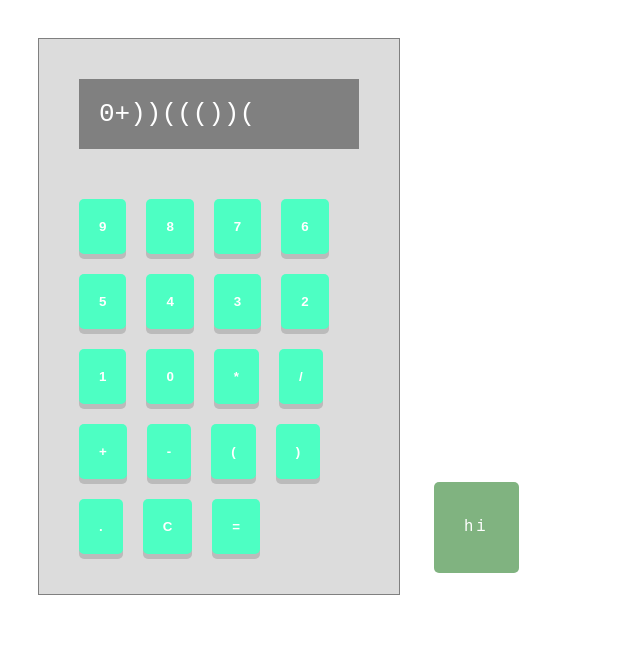
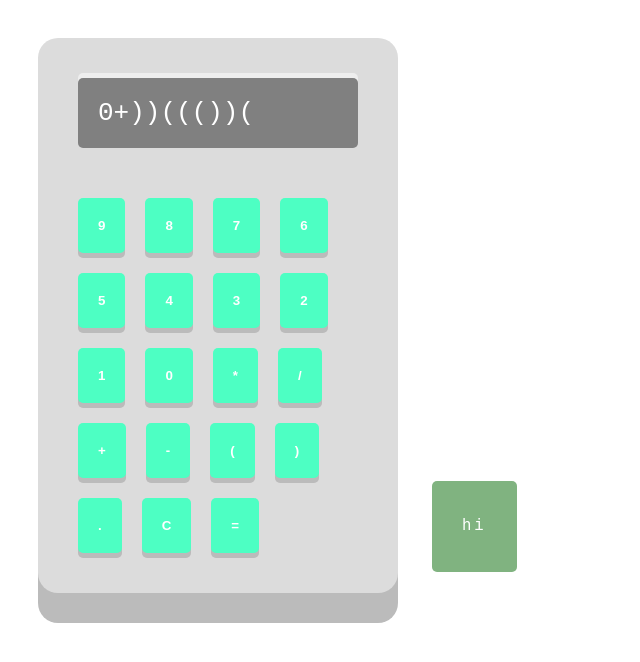
Before and after one commit to samblackmore/calculator, a plain HTML site: page index.html in a window 1280 px wide. Shown: the whole page, without its empty margins (0-640 px from the left). Drawn offline with Linux system fonts and the light colour scheme.

Commit message:
adding shadows

```diff
--- a/style.css
+++ b/style.css
@@ -7,17 +7,18 @@
   background-color: gray;
   color: white;
   overflow-wrap: break-word;
+  border-radius: 5px;
+  box-shadow: 0 -5px #eee;
 }
 
 #calculator {
   display: inline-block;
   margin: 30px;
   padding: 30px;
-  border-style: solid;
-  border-width: 1px;
-  border-color: gray;
+  border-radius: 20px;
   background-color: gainsboro;
   width: 300px;
+  box-shadow: 0 30px #bbb;
 }
 
 #console {
```
